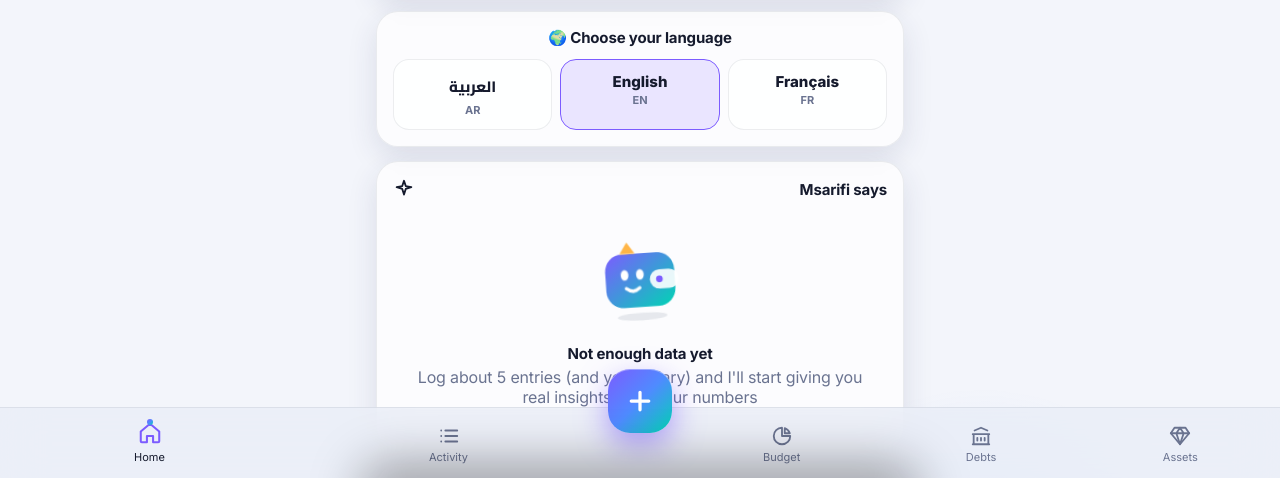
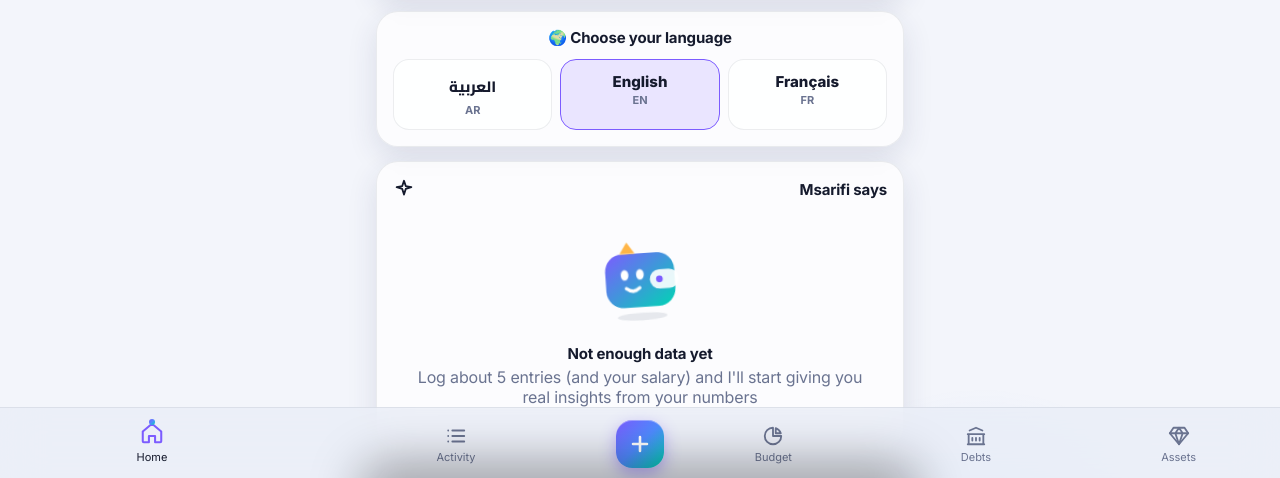
Before and after one commit to simoch769-netizen/msarifi, a plain HTML site: page index.html in a window 1280 px wide. Shown: the part 319-797 px from the top of the page. Drawn offline with Linux system fonts and the light colour scheme.

Commit message:
v7: smaller + button inside the bottom bar, vertically centered

```diff
--- a/styles.css
+++ b/styles.css
@@ -27,7 +27,7 @@ button,input,select,textarea{font:inherit;color:inherit}
 svg.i{width:22px;height:22px;stroke:currentColor;fill:none;stroke-width:2;stroke-linecap:round;stroke-linejoin:round;flex:none}
 
 /* layout */
-#app{max-width:560px;margin:0 auto;min-height:100%;padding:calc(env(safe-area-inset-top) + 10px) 16px calc(var(--nav-h) + 90px + env(safe-area-inset-bottom))}
+#app{max-width:560px;margin:0 auto;min-height:100%;padding:calc(env(safe-area-inset-top) + 10px) 16px calc(var(--nav-h) + 28px + env(safe-area-inset-bottom))}
 header.top{display:flex;align-items:center;justify-content:space-between;padding:6px 2px 14px}
 .brand{display:flex;align-items:center;gap:10px}
 .logo{width:40px;height:40px;border-radius:13px;background:var(--grad);display:grid;place-items:center;box-shadow:0 6px 18px rgba(124,92,255,.45);color:#fff;font-weight:800;font-size:20px}
@@ -85,15 +85,15 @@ header.top{display:flex;align-items:center;justify-content:space-between;padding
 @keyframes bounce{0%{transform:scale(1)}40%{transform:scale(.85)}70%{transform:scale(1.08)}100%{transform:scale(1)}}
 
 /* FAB */
-.fab{position:fixed;z-index:30;left:calc(50% - 32px);bottom:calc(var(--nav-h) - 26px + env(safe-area-inset-bottom));width:64px;height:64px;border-radius:22px;border:none;background:var(--grad);color:#fff;box-shadow:0 12px 30px rgba(124,92,255,.55),inset 0 1px 0 rgba(255,255,255,.35);cursor:pointer;display:grid;place-items:center;transition:transform .25s var(--spring)}
-.fab svg.i{width:30px;height:30px;stroke-width:2.6;transition:transform .35s var(--spring)}
+.fab{position:fixed;z-index:30;left:calc(50% - 24px);bottom:calc((var(--nav-h) - 48px) / 2 + env(safe-area-inset-bottom));width:48px;height:48px;border-radius:16px;border:none;background:var(--grad);color:#fff;box-shadow:0 6px 16px rgba(124,92,255,.45),inset 0 1px 0 rgba(255,255,255,.35);cursor:pointer;display:grid;place-items:center;transition:transform .25s var(--spring)}
+.fab svg.i{width:24px;height:24px;stroke-width:2.6;transition:transform .35s var(--spring)}
 .fab:active{transform:scale(.9)}
 .fab.open svg.i{transform:rotate(135deg)}
 .fab::after{content:"";position:absolute;inset:0;border-radius:inherit;box-shadow:0 0 0 0 rgba(124,92,255,.6);animation:pulse 2.6s infinite}
-@keyframes pulse{70%{box-shadow:0 0 0 16px rgba(124,92,255,0)}100%{box-shadow:0 0 0 0 rgba(124,92,255,0)}}
+@keyframes pulse{70%{box-shadow:0 0 0 9px rgba(124,92,255,0)}100%{box-shadow:0 0 0 0 rgba(124,92,255,0)}}
 
 /* bottom nav */
-nav.tabs{position:fixed;z-index:20;bottom:0;left:0;right:0;height:calc(var(--nav-h) + env(safe-area-inset-bottom));padding-bottom:env(safe-area-inset-bottom);display:grid;grid-template-columns:repeat(2,calc((100% - 84px) / 4)) 84px repeat(3,calc((100% - 84px) / 6));align-items:center;background:color-mix(in srgb,var(--bg2) 78%,transparent);backdrop-filter:blur(22px) saturate(160%);-webkit-backdrop-filter:blur(22px) saturate(160%);border-top:1px solid var(--border)}
+nav.tabs{position:fixed;z-index:20;bottom:0;left:0;right:0;height:calc(var(--nav-h) + env(safe-area-inset-bottom));padding-bottom:env(safe-area-inset-bottom);display:grid;grid-template-columns:repeat(2,calc((100% - 64px) / 4)) 64px repeat(3,calc((100% - 64px) / 6));align-items:center;background:color-mix(in srgb,var(--bg2) 78%,transparent);backdrop-filter:blur(22px) saturate(160%);-webkit-backdrop-filter:blur(22px) saturate(160%);border-top:1px solid var(--border)}
 nav.tabs button{min-width:0;background:none;border:none;display:flex;flex-direction:column;align-items:center;gap:3px;font-size:11px;color:var(--muted);cursor:pointer;padding:8px 0;position:relative;transition:color .25s}
 nav.tabs button.gap{pointer-events:none;visibility:hidden}
 nav.tabs button span{max-width:100%;overflow:hidden;text-overflow:ellipsis;white-space:nowrap;padding:0 2px}
--- a/sw.js
+++ b/sw.js
@@ -1,4 +1,4 @@
-const CACHE = 'msarifi-v6';
+const CACHE = 'msarifi-v7';
 const ASSETS = ['./', './index.html', './styles.css', './i18n.js', './app.js', './manifest.json', './fonts/cairo-arabic.woff2', './fonts/cairo-latin.woff2', './fonts/cairo-latin-ext.woff2', './fonts/inter-latin.woff2', './icons/icon-192.png', './icons/icon-512.png', './icons/apple-touch-icon.png'];
 self.addEventListener('install', e => { e.waitUntil(caches.open(CACHE).then(c => c.addAll(ASSETS)).then(() => self.skipWaiting())); });
 self.addEventListener('activate', e => { e.waitUntil(caches.keys().then(ks => Promise.all(ks.filter(k => k !== CACHE).map(k => caches.delete(k)))).then(() => self.clients.claim())); });
```
Also changed, not shown: screenshots/18-fab-inline-ar.png (added), screenshots/18-fab-inline-en.png (added), screenshots/18-fab-inline-fr.png (added).
